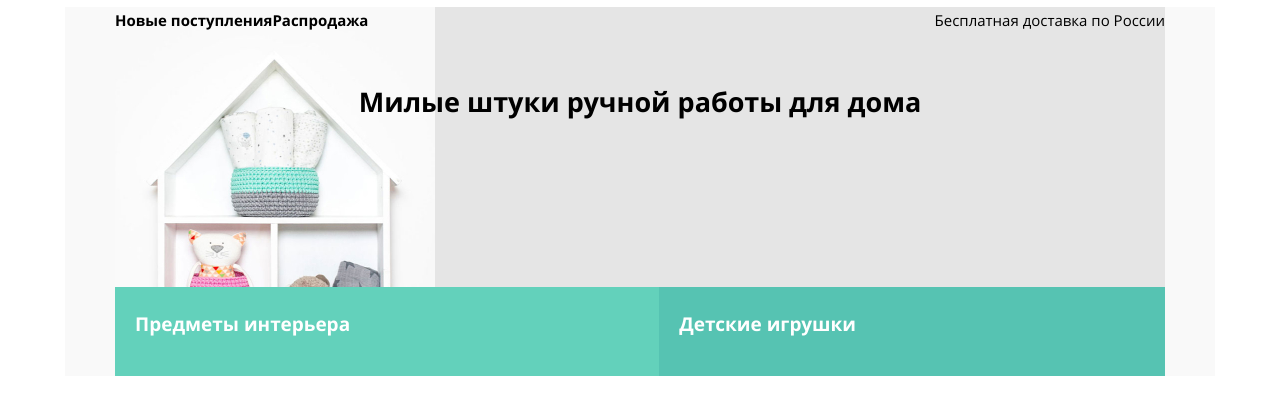
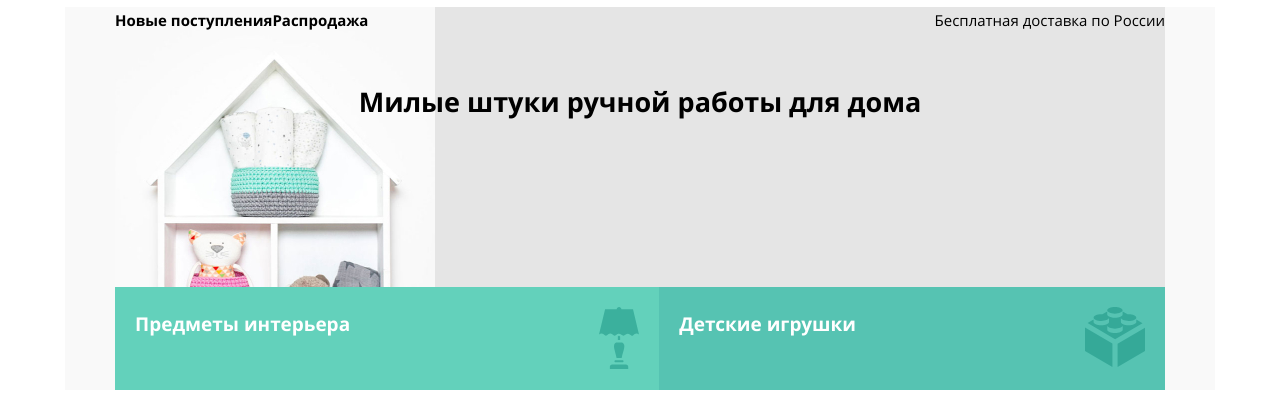
Before and after one commit to Unshady91/165855-mishka-23, a website: page source/index.html in a window 1280 px wide. Shown: the part 82-485 px from the top of the page. Drawn offline with nearby package versions, Linux system fonts and the light colour scheme; files that its build step writes are made by us from their sources.

Commit message:
Добавляет декоративные элементы

```diff
--- a/source/index.html
+++ b/source/index.html
@@ -82,7 +82,7 @@
       </div>
       <ul class="promo__list">
         <li class="promo__item">
-          <a href="catalog.html#interior-products" class="promo__link">
+          <a href="catalog.html#interior-products" class="promo__link promo__link--interior">
             Предметы интерьера
           </a>
         </li>
--- a/source/less/blocks/banner.less
+++ b/source/less/blocks/banner.less
@@ -45,7 +45,7 @@
 
 .banner__image-container {
   order: 2;
-  width: 260px;
+  width: 100%;
   height: 315px;
   background-color: @grey-soft;
 
--- a/source/less/blocks/promo.less
+++ b/source/less/blocks/promo.less
@@ -44,10 +44,12 @@
   .container();
   .text(@fw: 700, @fs: 19px, @lh: 24px);
 
+  position: relative;
   display: block;
   padding-top: 24px;
   padding-bottom: 24px;
   width: 100%;
+  height: 103px;
   background-color: @marine-bright;
   color: @basic-white;
   text-align: left;
@@ -60,8 +62,33 @@
     padding-bottom: 40px;
   }
 
+  &::before {
+    position: absolute;
+    content: "";
+  }
+
+  &--interior {
+    &::before {
+      top: 20px;
+      right: 20px;
+      width: 40px;
+      height: 62px;
+      background-image: url("../../img/icons/interior.svg");
+      background-repeat: no-repeat;
+    }
+  }
+
   &--darkened {
     background-color: @basic-marine;
+
+    &::before {
+      top: 20px;
+      right: 20px;
+      width: 60px;
+      height: 60px;
+      background-image: url("../../img/icons/square-toy.svg");
+      background-repeat: no-repeat;
+    }
   }
 }
 
```
